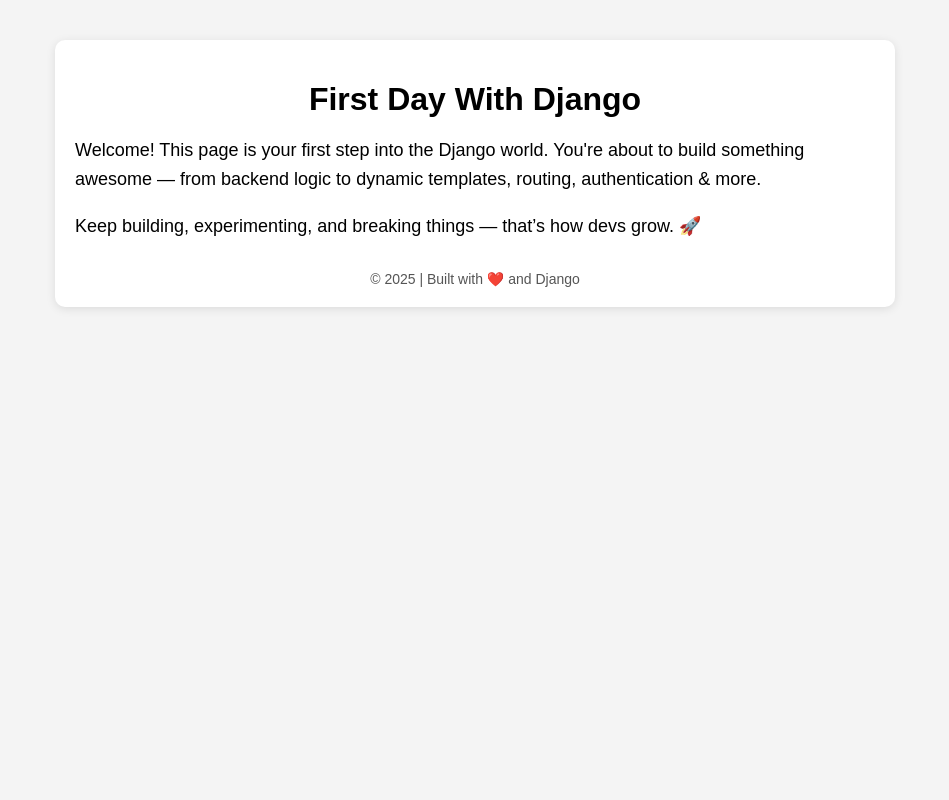
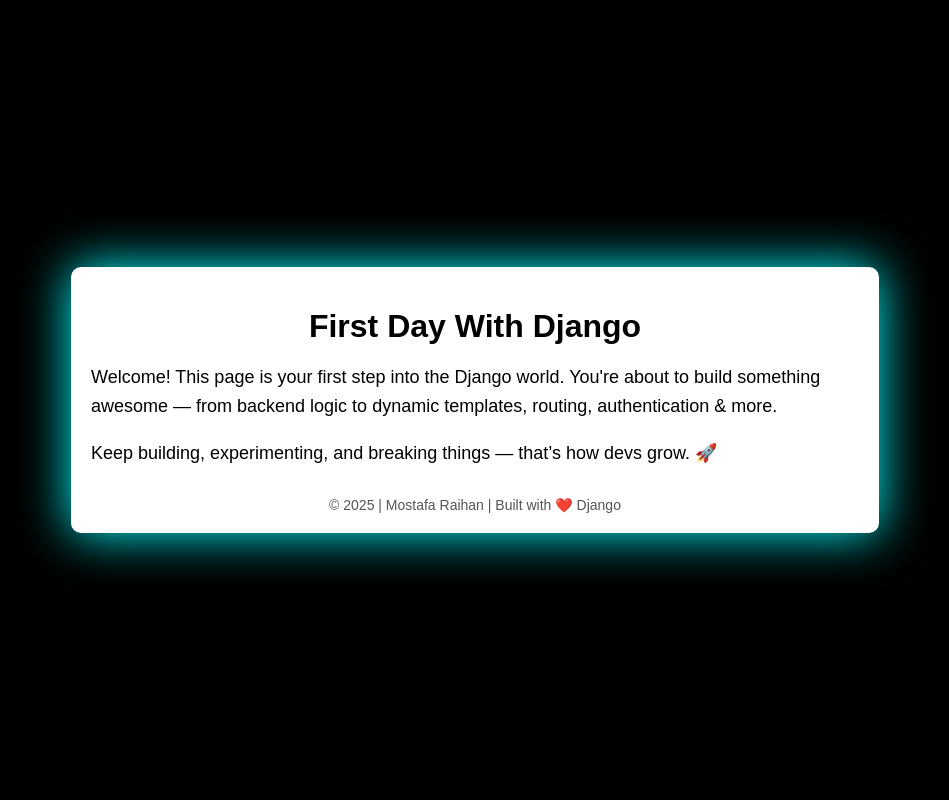
Before and after one commit to MostafaRaihan/Fast-Day-With-Django, a Django app: page / in a window 1280 px wide. Shown: the whole page, without its empty margins (165-1114 px from the left). Run offline with Django 5.2, Linux system fonts and the light colour scheme.

Commit message:
modify html

```diff
--- a/templates/index.html
+++ b/templates/index.html
@@ -9,17 +9,25 @@
     <style>
         body {
             font-family: Arial, Helvetica, sans-serif;
-            background: #f4f4f4;
+            background: #000;
             margin: 0;
             padding: 0;
+            width: 100%;
+            height: 100vh;
+            justify-content: center;
+            align-items: center;
+            display: flex;
         }
         .container {
-            max-width: 800px;
-            margin: 40px auto;
+            width: 60%;
             padding: 20px;
             background: #ffffff;
             border-radius: 10px;
-            box-shadow: 0 2px 10px rgba(0,0,0,0.1);
+            box-shadow: 0 0 50px #0ff;
+            cursor: pointer;
+        }
+        .container:hover {
+            background: #0ff;
         }
         h1 {
             text-align: center;
@@ -46,13 +54,12 @@
             You're about to build something awesome — from backend logic
             to dynamic templates, routing, authentication & more.
         </p>
-
         <p>
             Keep building, experimenting, and breaking things — that’s how devs grow. 🚀
         </p>
 
         <div class="footer">
-            © 2025 | Built with ❤️ and Django
+            © 2025 | Mostafa Raihan | Built with ❤️ Django
         </div>
     </div>
 
```
Also changed, not shown: requirements.txt (renamed from requirement.txt).
